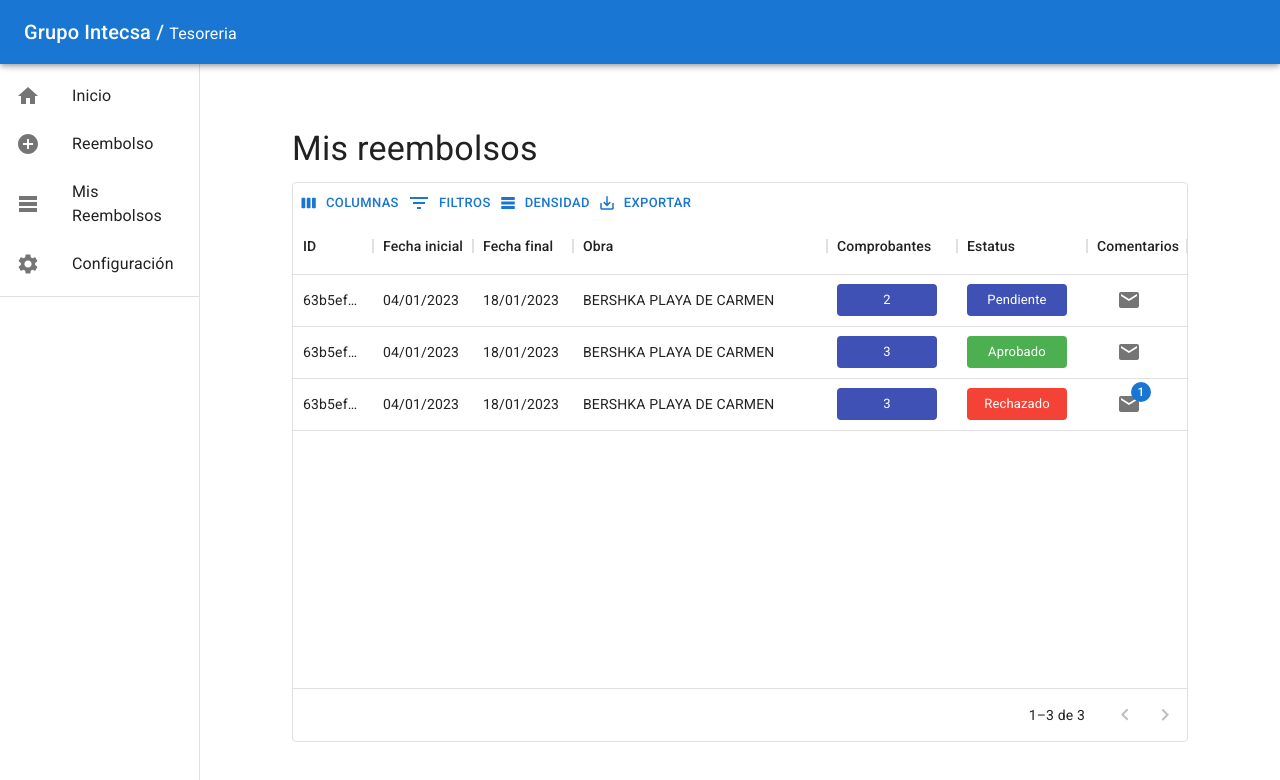
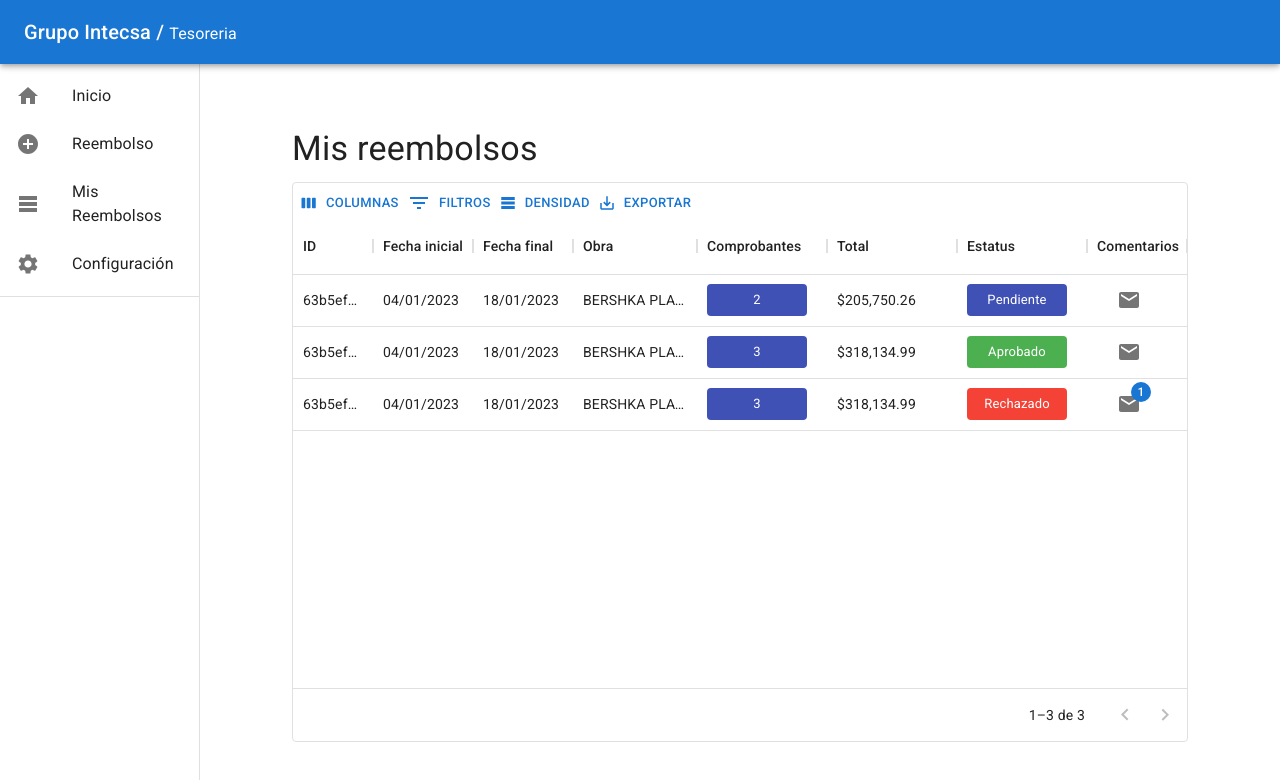
Before and after one commit to cchavezmx/Sistema-de-Rembolsos, a Next.js app: page /mis-reembolsos in a window 1280 px wide. Shown: the top 780 px of the page. Built offline with nearby package versions, Linux system fonts and the light colour scheme.

Commit message:
total de reembolsos

```diff
--- a/view/TablaReembolsos.jsx
+++ b/view/TablaReembolsos.jsx
@@ -1,7 +1,7 @@
 import { useState } from 'react'
 import { DataGrid, esES, GridToolbar } from '@mui/x-data-grid'
 import { Chip, Box, Typography } from '@mui/material'
-import { DATE_BEUTY } from '../utils/CONST'
+import { DATE_BEUTY, MONY_BEUTY } from '../utils/CONST'
 import GenericModal from '../Components/modals/GenericModal'
 import TableComprobanteReview from '../Components/Rembolsos/TableComprobanteReview'
 import NotifyReembolso from '../Components/NotifyReembolso'
@@ -50,6 +50,7 @@ const TablaReembolsos = ({ DATA }) => {
     { field: 'finalDate', headerName: 'Fecha final', width: 100 },
     { field: 'obra', headerName: 'Obra', width: 220, flex: 2 },
     { field: 'comprobantes', headerName: 'Comprobantes', width: 130, renderCell: (params) => ComprobantesButton(params) },
+    { field: 'total', headerName: 'Total', width: 130 },
     { field: 'status', headerName: 'Estatus', width: 130, renderCell: (params) => StatusColors(params.value) },
     { field: 'comentarios', headerName: 'Comentarios', width: 100, height: '80px', renderCell: (params) => NotifyReembolso({ id: params.id }) }
   ]
@@ -63,7 +64,8 @@ const TablaReembolsos = ({ DATA }) => {
         finalDate: DATE_BEUTY(item.finalDate),
         comprobantes: item.comprobantes,
         obra: item.comprobantes[0].obra || 'N/A',
-        comentarios: item._id
+        comentarios: item._id,
+        total: MONY_BEUTY(item.comprobantes.reduce((acc, curr) => acc + Number(curr.total), 0))
       }
     })
   }
```
